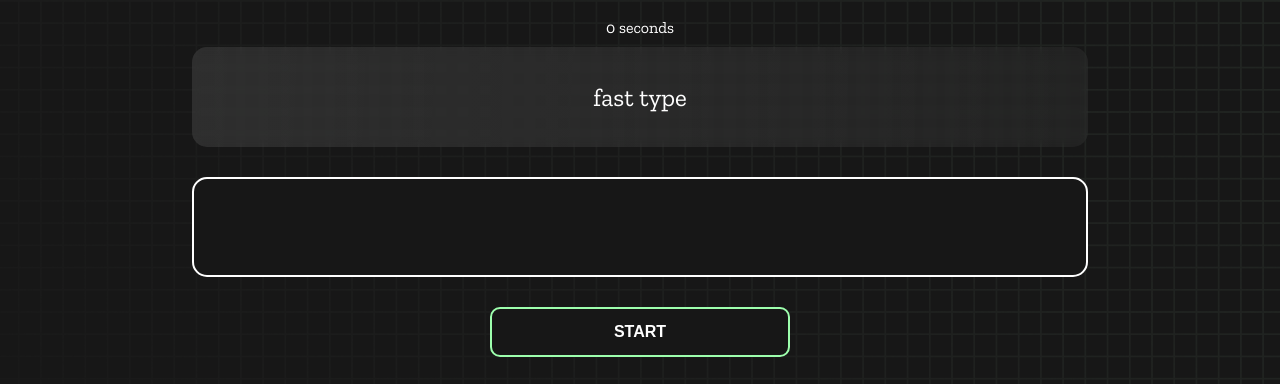
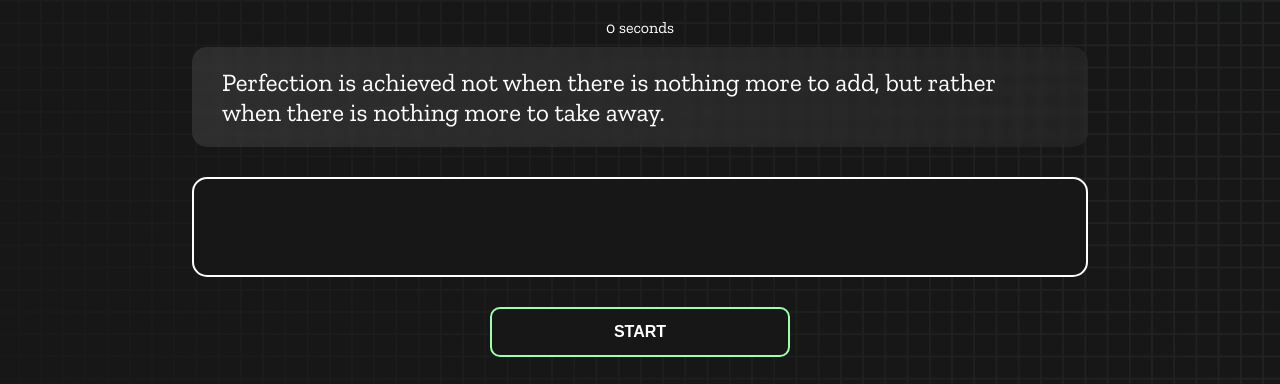
Before and after one commit to towhid7667/type-master, a plain HTML site: page index.html in a window 1280 px wide. Shown: the part 72-456 px from the top of the page. Drawn offline with nearby package versions, Linux system fonts and the light colour scheme.

Commit message:
ending commit

```diff
--- a/script.js
+++ b/script.js
@@ -96,7 +96,6 @@ const gameOver = () => {
   errorCount = 0;
   userText = "";
   display.classList.add("inactive");
-
 };
 
 const closeModal = () => {
@@ -105,52 +104,31 @@ const closeModal = () => {
 };
 
 const start = () => {
-
-
   // If already started, do not start again
   if (startTime) return;
 
-
-
-
   let count = 3;
-
   countdownOverlay.style.display = "flex";
 
   const startCountdown = setInterval(() => {
-
-
     countdownOverlay.innerHTML = `<h1>${count}</h1>`;
 
-
     // finished timer
-
     if (count === -1) {
-
-
       // -------------- START TYPING -----------------
-
       document.addEventListener("keydown", typeController);
       countdownOverlay.style.display = "none";
       display.classList.add("inactive");
 
       clearInterval(startCountdown);
       startTime = new Date().getTime();
-
-
-
     }
     count--;
-
   }, 1000);
-
-  count = 4;
-
 };
 
 // START Countdown
 startBtn.addEventListener("click", start);
-
 
 // If history exists, show it
 displayHistory();
--- a/styles.css
+++ b/styles.css
@@ -17,7 +17,7 @@ body {
 }
 
 #question {
-  padding: 15px;
+  padding: 30px;
   height: 100px;
   display: flex;
   align-items: center;
@@ -159,6 +159,7 @@ button {
 }
 
 .card {
+  text-align: center;
   width: 100%;
   height: 100%;
   padding: 50px;
--- a/texts.json
+++ b/texts.json
@@ -3,6 +3,5 @@
   "Good programmers write code that humans can understand.",
   "First, think about the problem. Then, write the code.",
   "There is no shortcut other than hard work.",
-  "Perfection is achieved not when there is nothing more to add, but rather when there is nothing more to take away.",
-  "fast type"
+  "Perfection is achieved not when there is nothing more to add, but rather when there is nothing more to take away."
 ]
```
